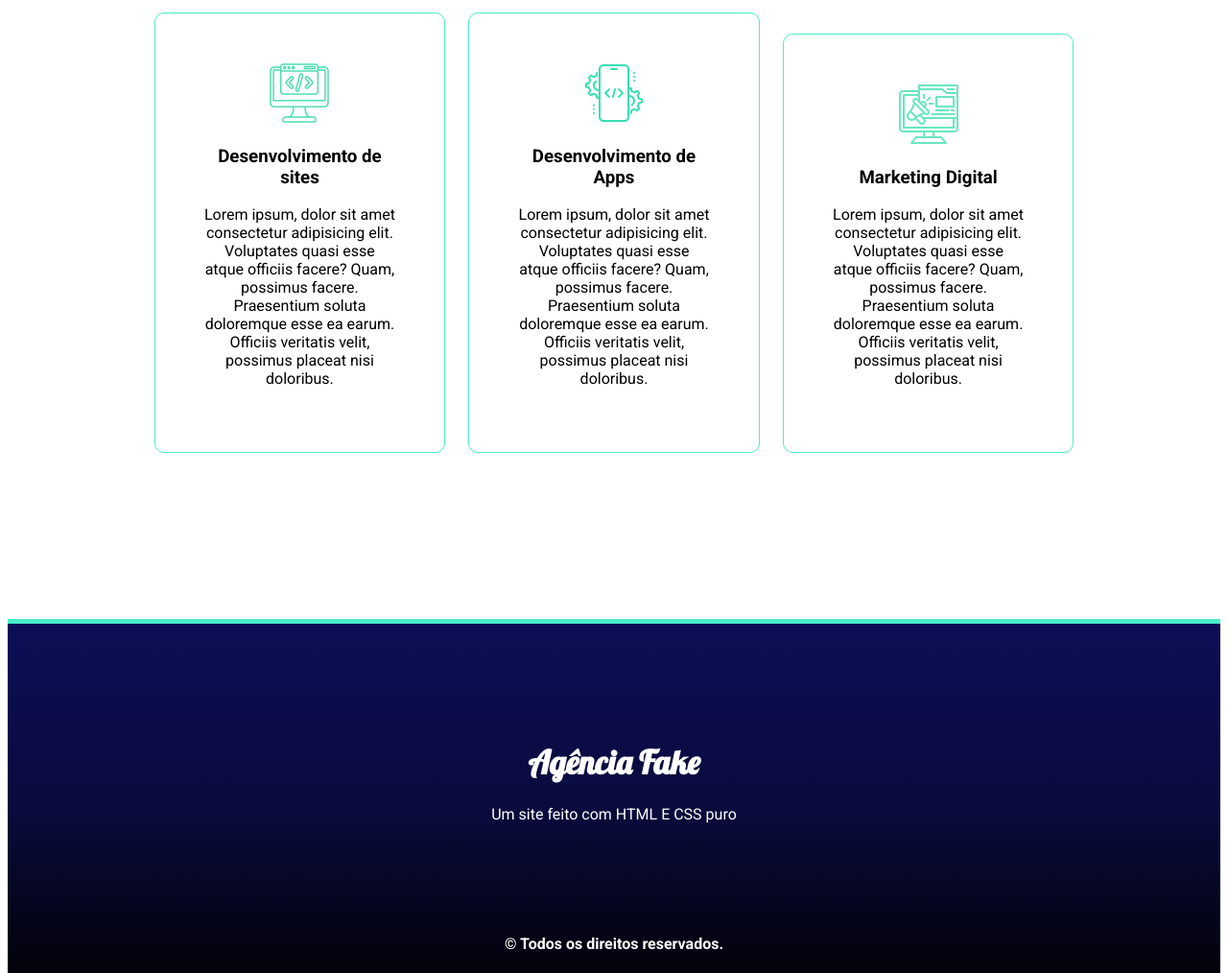
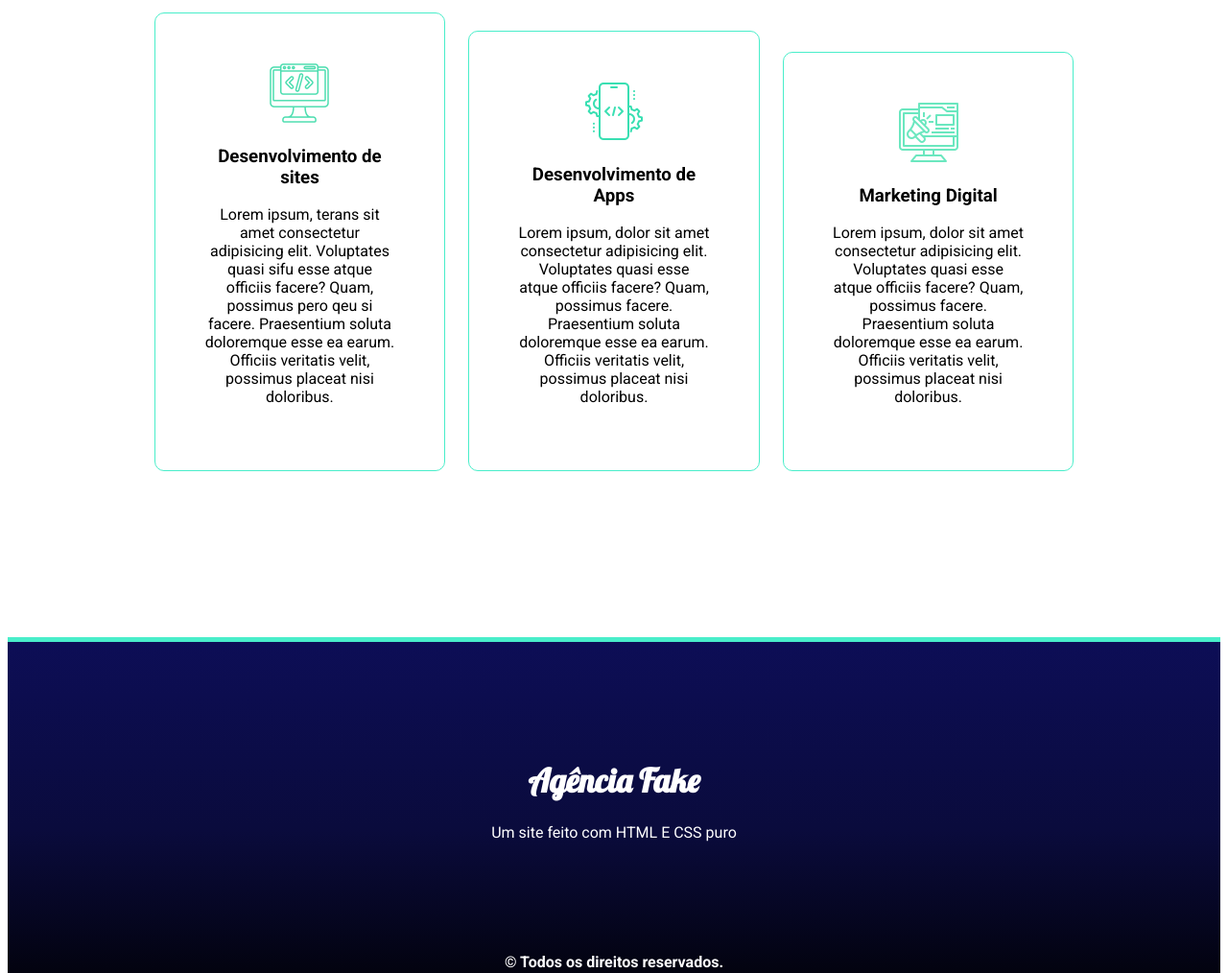
Before and after one commit to adriano-rocha/primeiro-site, a plain HTML site: page index.html in a window 1280 px wide. Shown: the part 863-1877 px from the top of the page at 96% size. Drawn offline with Linux system fonts and the light colour scheme.

```diff
--- a/index.html
+++ b/index.html
@@ -45,7 +45,7 @@
         <img src="img/pc.png">
         <div class="card-text">
     <h3>Desenvolvimento de sites</h3>
-    <p>Lorem ipsum, dolor sit amet consectetur adipisicing elit. Voluptates quasi esse atque officiis facere? Quam, possimus facere. Praesentium soluta doloremque esse ea earum.
+    <p>Lorem ipsum, terans sit amet consectetur adipisicing elit. Voluptates quasi sifu esse atque officiis facere? Quam, possimus pero qeu si facere. Praesentium soluta doloremque esse ea earum.
         Officiis veritatis velit, possimus placeat nisi doloribus.</p>
         </div>
 
```
